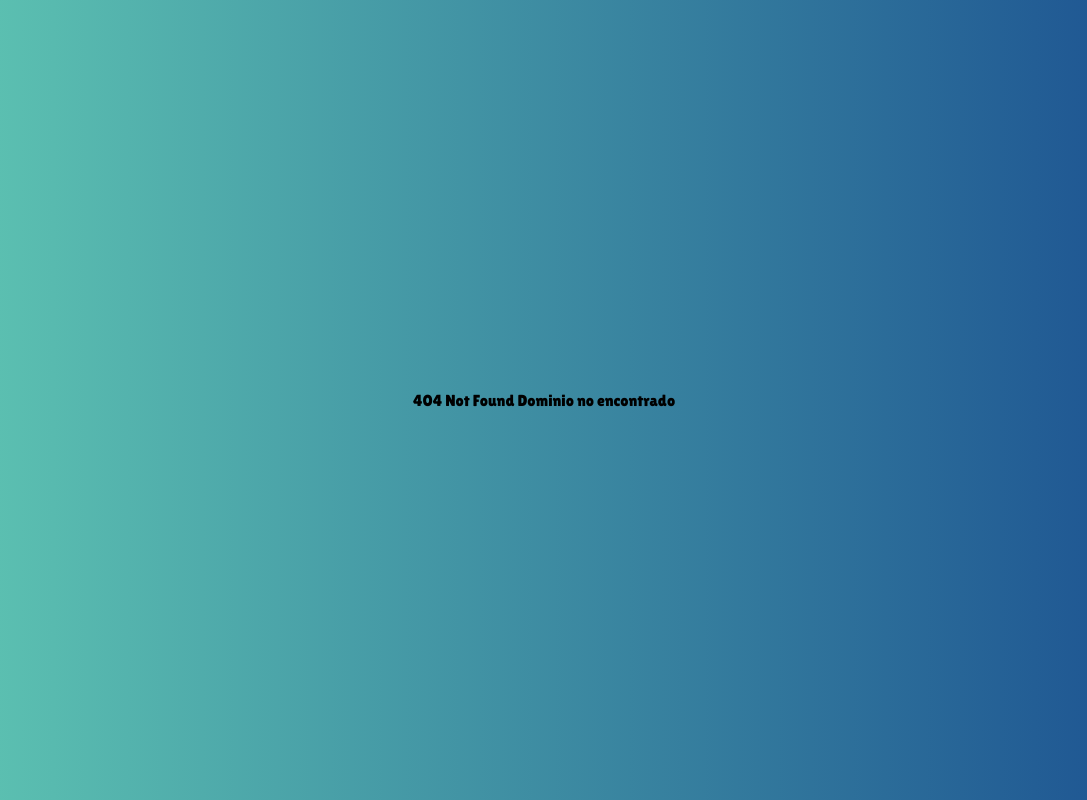
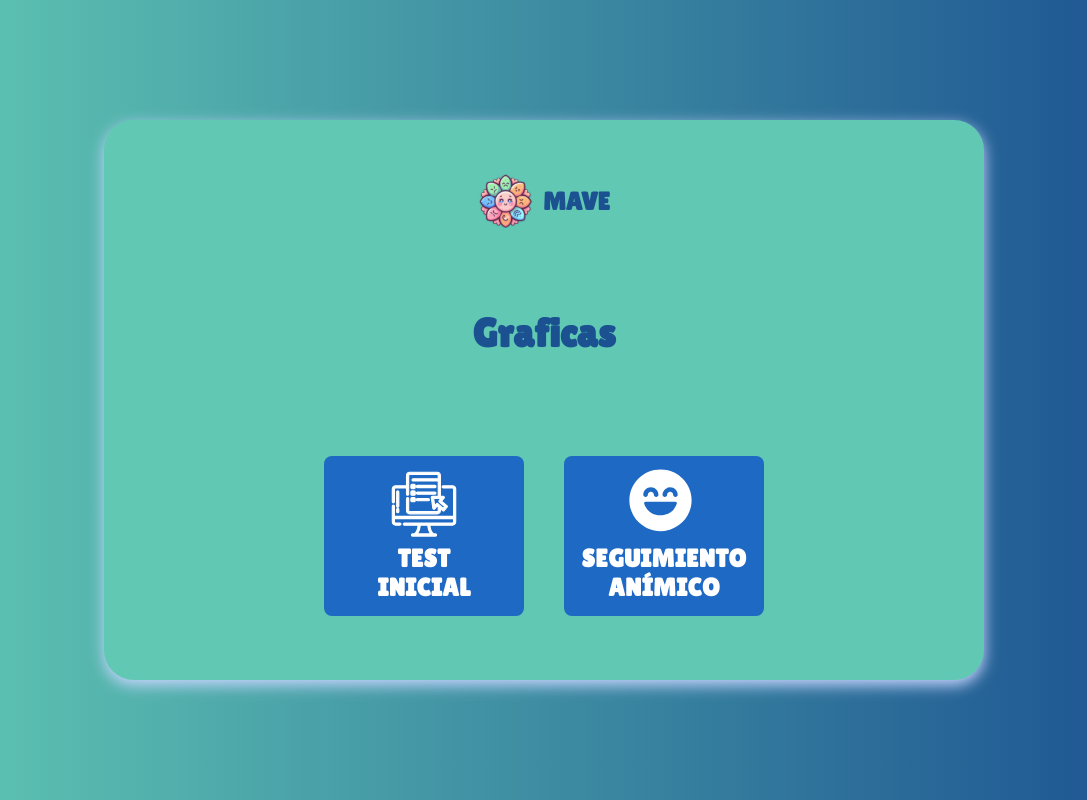
Before and after one commit to dhincapie2002/FrontMave, a React (Vite) app: page /Graphics in a window 1280 px wide. Before the commit this address had no page. Shown: the whole page, without its empty margins (96-1183 px from the left). Built offline with nearby package versions, Linux system fonts and the light colour scheme.

Commit message:
Update 19/04 4:23 pm, Creation of space for graphics

```diff
--- a/src/App.jsx
+++ b/src/App.jsx
@@ -10,6 +10,9 @@ import InitialQuestions from "./routes/InitialQuestions";
 import MoodMonitoring from "./routes/MoodMonitoring";
 import HabitQuestions from "./routes/HabitQuestions";
 import QuestionsForHabits from "./components/PreguntasHabitos/QuestionsForHabits";
+import Graphics from "./routes/Graphics";
+  import GraphicsInitial from "./components/Graphics/GraphicsInitial";
+  import GraphicsMood from "./components/Graphics/GraphicsMood";
 
 const App = () => {
   return (
@@ -31,6 +34,13 @@ const App = () => {
         {/** ruta para las preguntas de hábitos */}
         <Route path="/QuestionsForHabits" element={<QuestionsForHabits />} />
         {/** ruta para el componente QuestionsForHabits */}
+
+        <Route path="/Graphics" element={<Graphics />} />
+        {/** ruta para el componente QuestionsForHabits */}
+          <Route path="/GraphicsInitial" element={<GraphicsInitial />} />
+          {/** ruta para el componente GraphicsInitial */}
+          <Route path="/GraphicsMood" element={<GraphicsMood />} />
+          {/** ruta para el componente GraphicsMood */}
         <Route path="/time-out" element={<LogOut />} />
         {/** ruta para cerrar sesion */}
         <Route path='*' element={<NotFound />} />
--- /dev/null
+++ b/src/components/Graphics/GraphicsInitial.jsx
@@ -0,0 +1,18 @@
+import React from "react";
+import "../../styles/HeaderPrint.css"
+
+function GraphicsInitial() {
+  return (
+    <div>
+      <div>
+        <header className="header-print">
+          <img src="./src/assets/logo.svg" alt="Logo" className="logo-print" />
+          <span className="mave-print">MAVE</span>
+        </header>
+      </div>
+      <h1>GraphicsInitial</h1>
+    </div>
+  );
+}
+
+export default GraphicsInitial;
--- /dev/null
+++ b/src/components/Graphics/GraphicsMood.jsx
@@ -0,0 +1,18 @@
+import React from "react";
+import "../../styles/HeaderPrint.css";
+
+function GraphicsMood() {
+  return (
+    <div>
+      <div>
+        <header className="header-print">
+          <img src="./src/assets/logo.svg" alt="Logo" className="logo-print" />
+          <span className="mave-print">MAVE</span>
+        </header>
+      </div>
+      <h1>GraphicsMood</h1>
+    </div>
+  );
+}
+
+export default GraphicsMood;
--- /dev/null
+++ b/src/routes/Graphics.jsx
@@ -0,0 +1,41 @@
+import React, { useState, useEffect } from "react";
+import { Link, NavLink, useNavigate } from "react-router-dom";
+import "../styles/Graphics.css";
+
+import Cookies from "universal-cookie";
+import Swal from "sweetalert2";
+
+const Graphics = () => {
+  return (
+    <div className="rp-cont">
+      <header>
+        <img src="./src/assets/logo.svg" alt="Logo" className="logo" />
+        <span className="mave">MAVE</span>
+      </header>
+      <h1>Graficas</h1>
+      <div id="space-graphics">
+        <Link to="/GraphicsInitial">
+          <button className="space-option">
+            <img
+              src="./src/image/test.svg"
+              className="option-icon"
+            />
+            <label> Test Inicial </label>
+          </button>
+        </Link>
+
+        <Link to="/GraphicsMood">
+          <button className="space-option">
+            <img
+              src="./src/image/MoodMonitoring/face1.svg"
+              className="option-icon"
+            />
+            <label> Seguimiento Anímico </label>
+          </button>
+        </Link>
+
+      </div>
+    </div>
+  );
+};
+export default Graphics;
--- /dev/null
+++ b/src/styles/Graphics.css
@@ -0,0 +1,9 @@
+#space-graphics {
+    display: flex;
+    justify-content: center;
+  }
+
+  #space-graphics .space-option {
+    margin-right: 20px;
+margin-left: 20px;
+  }
--- /dev/null
+++ b/src/styles/HeaderPrint.css
@@ -0,0 +1,10 @@
+.logo-print{
+    width: 30%;
+    margin-left: 10%;
+}
+
+.mave-print{
+    font-size: 50px;
+    margin-right: 20%;
+    color: #1B5091;
+}
```
Also changed, not shown: src/image/test.svg (added).
